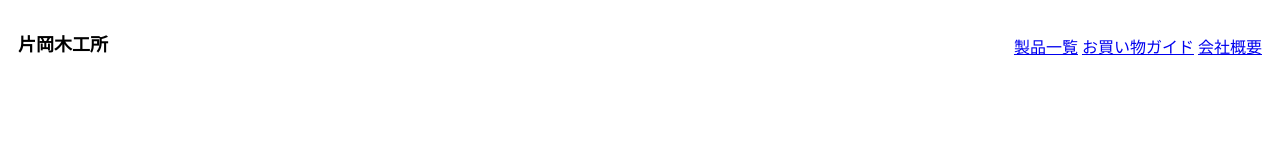
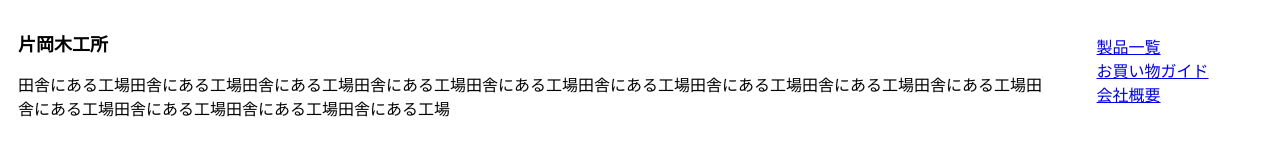
Before and after one commit to SKATASHIN/SKATASHIN.github.io, a plain HTML site: page index.html in a window 1280 px wide. Drawn offline with Linux system fonts and the light colour scheme.

Commit message:
Add files via upload

```diff
--- a/index.html
+++ b/index.html
@@ -13,6 +13,7 @@
     <div class="container">
       <div class="head item">
         <h1>片岡木工所</h1>
+        <p>田舎にある工場田舎にある工場田舎にある工場田舎にある工場田舎にある工場田舎にある工場田舎にある工場田舎にある工場田舎にある工場田舎にある工場田舎にある工場田舎にある工場田舎にある工場</p>
       </div>
       <div class="head item">
         <ul>
```
